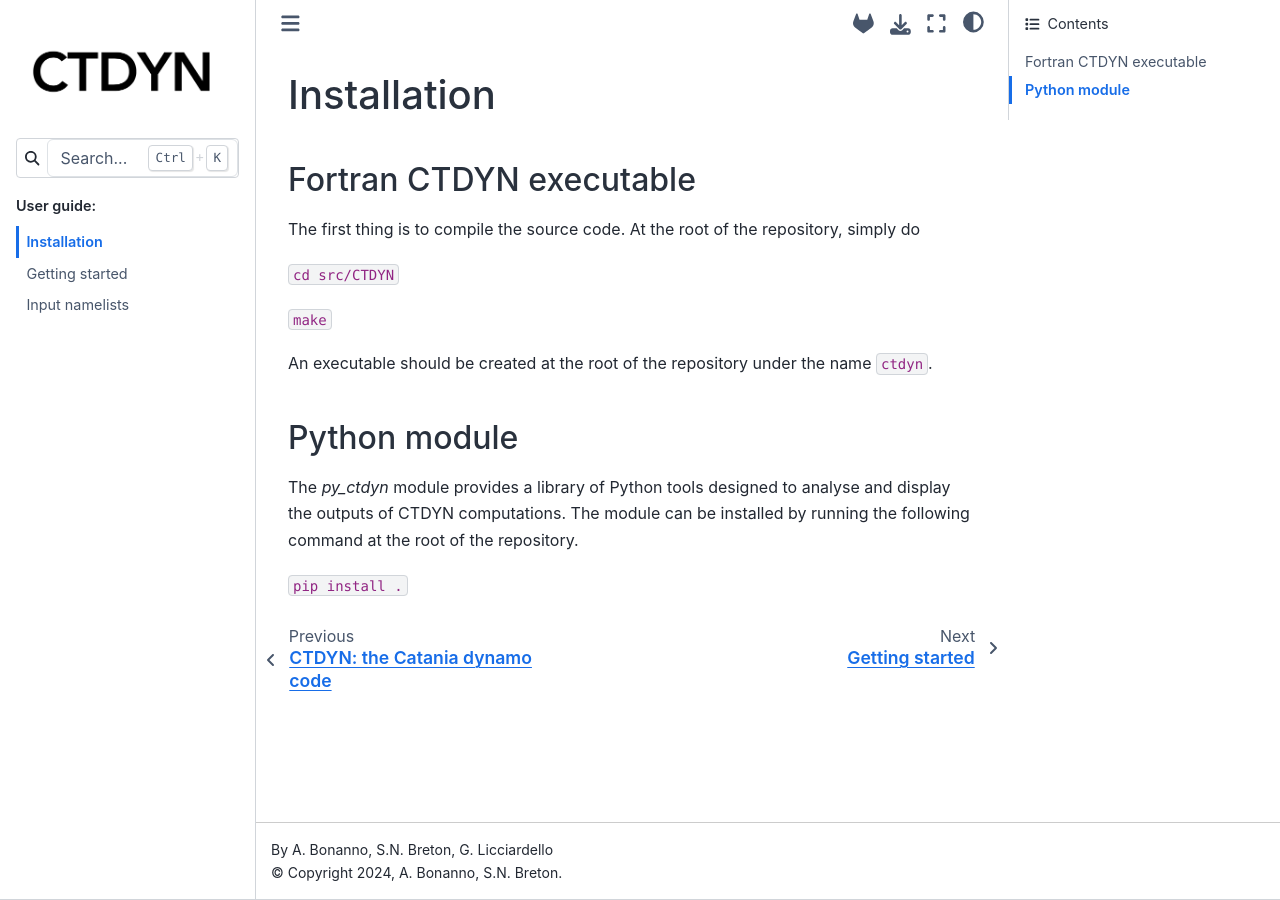
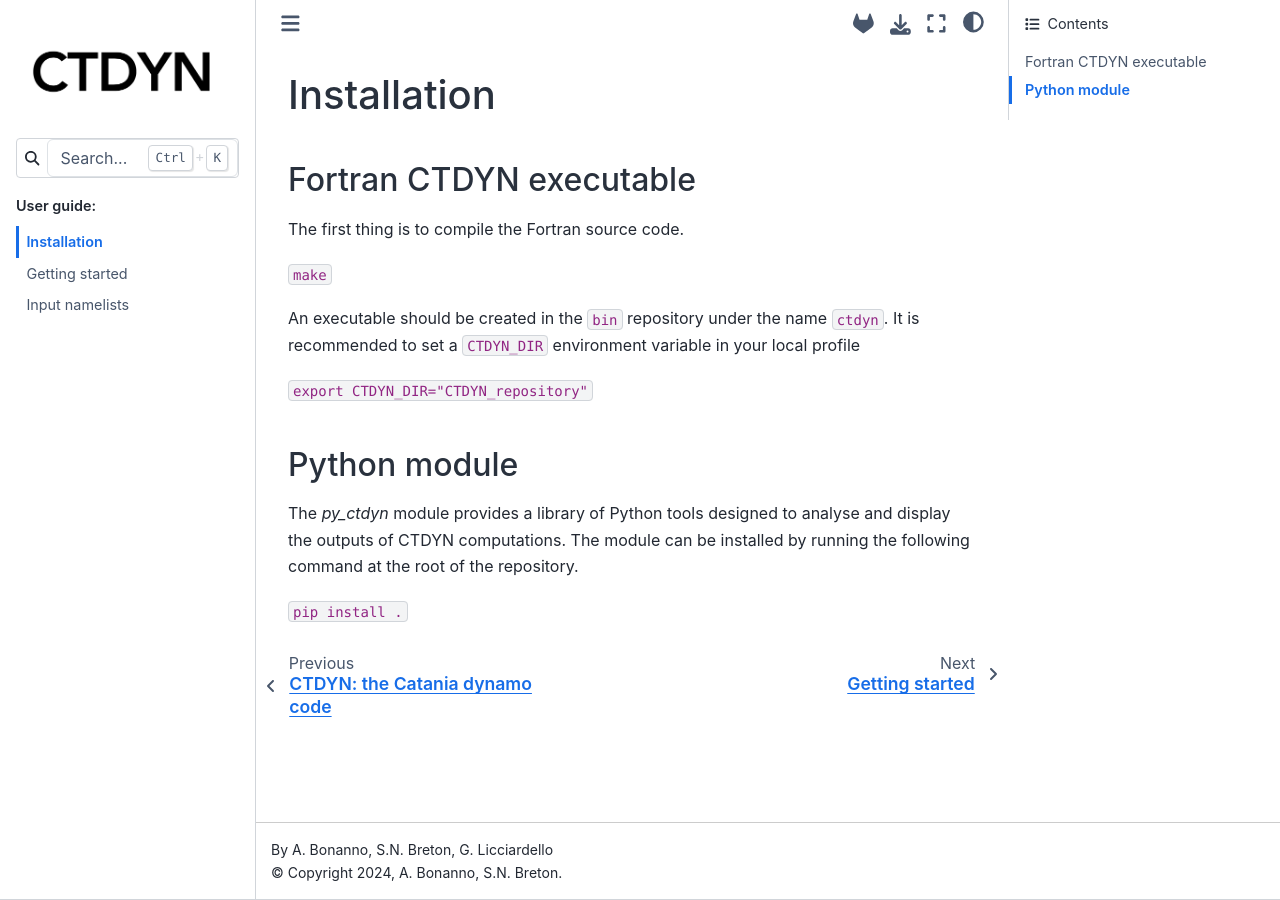
Before and after one commit to sybreton/CTDYN, a Sphinx documentation site: the page built from docs/source/usage/installation/installation.rst, in a window 1280 px wide. Built offline with Sphinx 7.4.7 and the Sphinx Book theme 1.1.4, drawn with Linux system fonts in a browser that asks for light colours.

Commit message:
Update installation instructions

```diff
--- a/docs/source/usage/installation/installation.rst
+++ b/docs/source/usage/installation/installation.rst
@@ -4,15 +4,15 @@ Installation
 Fortran CTDYN executable
 -------------------------
 
-The first thing is to compile the source code.
-At the root of the repository, simply do
-
-``cd src/CTDYN``
+The first thing is to compile the Fortran source code.
 
 ``make``
 
-An executable should be created at the root of the repository under the name
-``ctdyn``.
+An executable should be created in the ``bin`` repository under the name
+``ctdyn``. It is recommended to set a ``CTDYN_DIR`` environment variable
+in your local profile
+
+``export CTDYN_DIR="CTDYN_repository"``
 
 Python module
 --------------
```
Also changed, not shown: README.md (+8 -7 lines).
